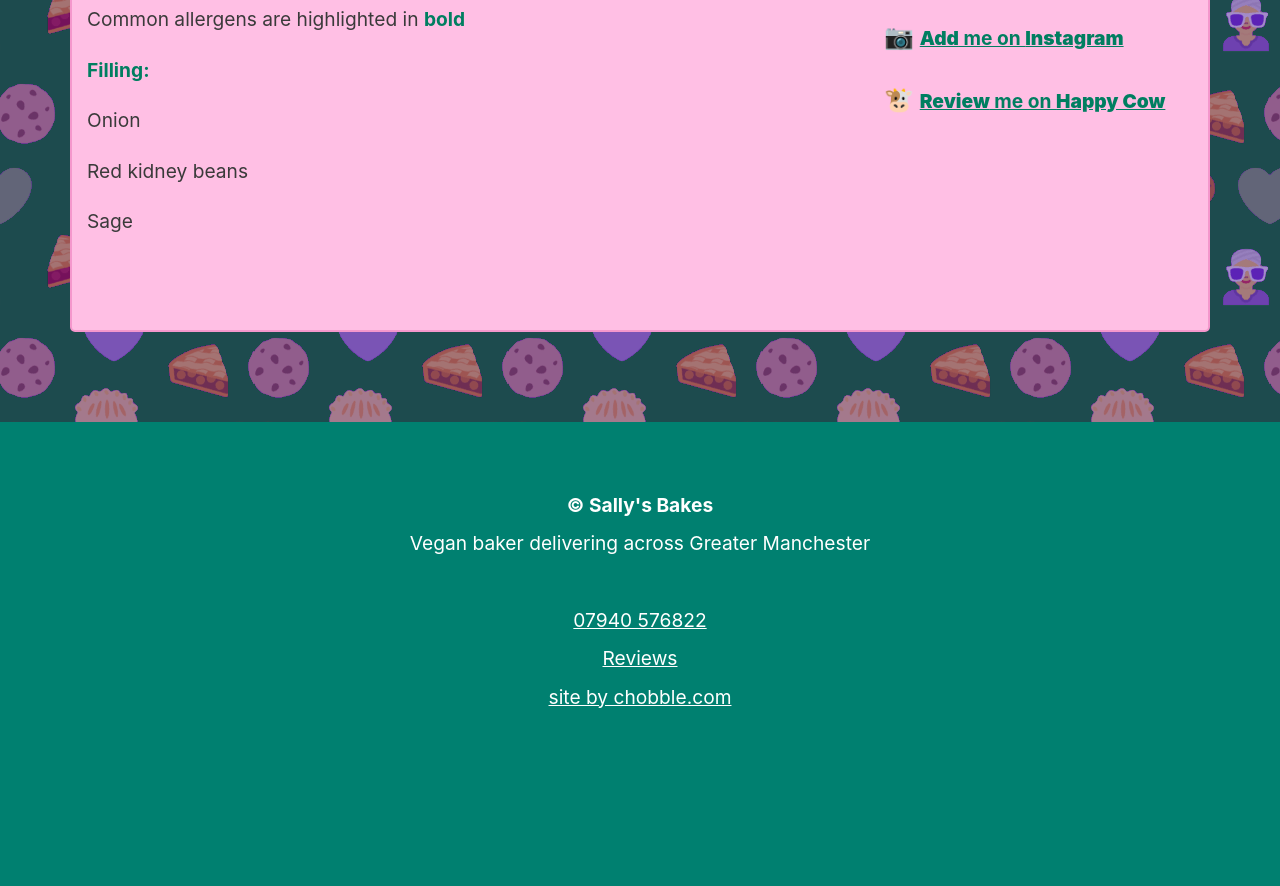
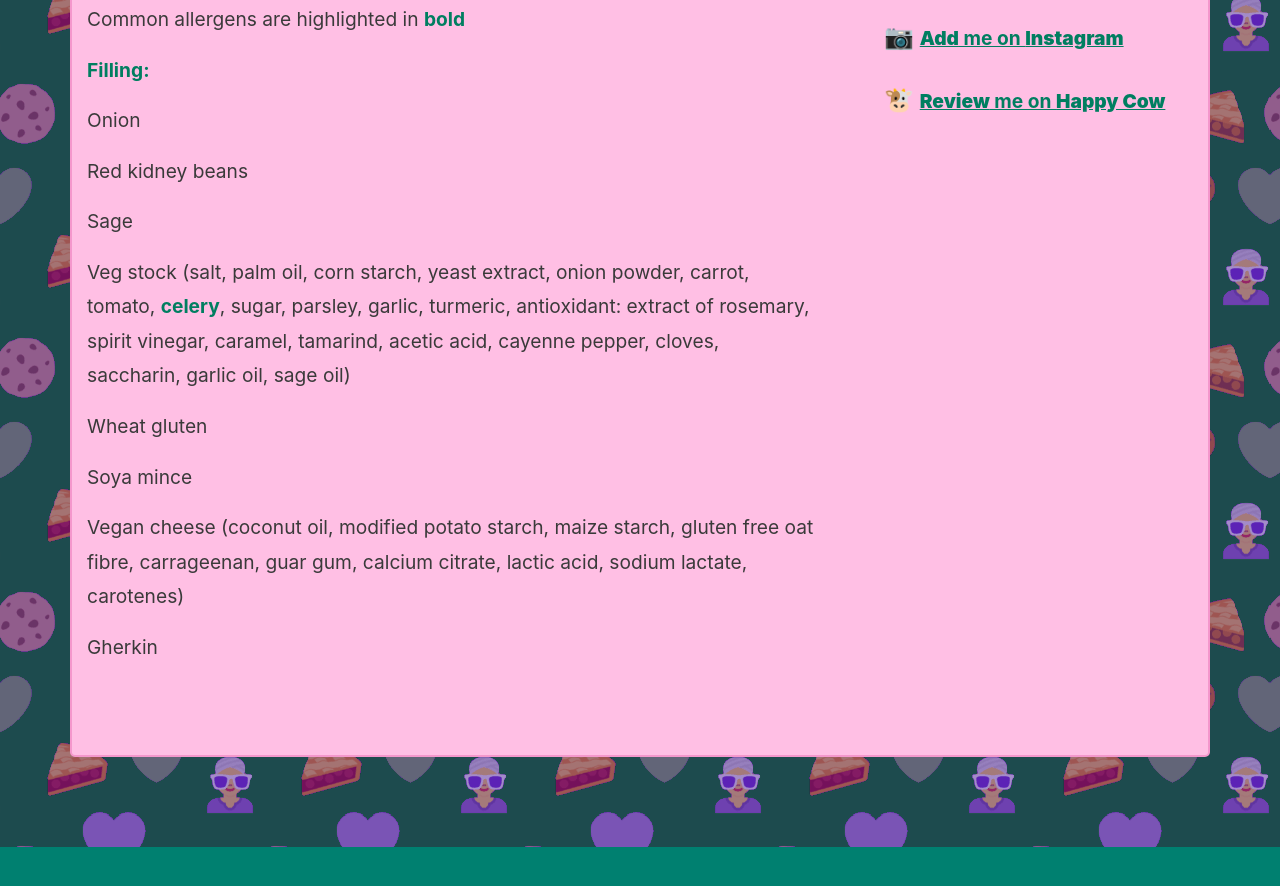
Before and after one commit to chobbledotcom/sallys-bakes, a Jekyll site: the page built from _ingredients/cheeze-burger-empanada.md, in a window 1280 px wide and 900 px high, scrolled down 264 px. Shown: the top 886 px of the window. Built offline with Jekyll 4.4.1, drawn with Linux system fonts in a browser that asks for light colours; before the commit the page ends 1060 px from its top, so only the background shows below that.

Commit message:
Update _ingredients/cheeze-burger-empanada.md (via Pages CMS)

```diff
--- a/_ingredients/cheeze-burger-empanada.md
+++ b/_ingredients/cheeze-burger-empanada.md
@@ -8,3 +8,13 @@ Onion
 Red kidney beans
 
 Sage
+
+Veg stock (salt, palm oil, corn starch, yeast extract, onion powder, carrot, tomato, **celery**, sugar, parsley, garlic, turmeric, antioxidant: extract of rosemary, spirit vinegar, caramel, tamarind, acetic acid, cayenne pepper, cloves, saccharin, garlic oil, sage oil)
+
+Wheat gluten
+
+Soya mince
+
+Vegan cheese (coconut oil, modified potato starch, maize starch, gluten free oat fibre, carrageenan, guar gum, calcium citrate, lactic acid, sodium lactate, carotenes)
+
+Gherkin
```
